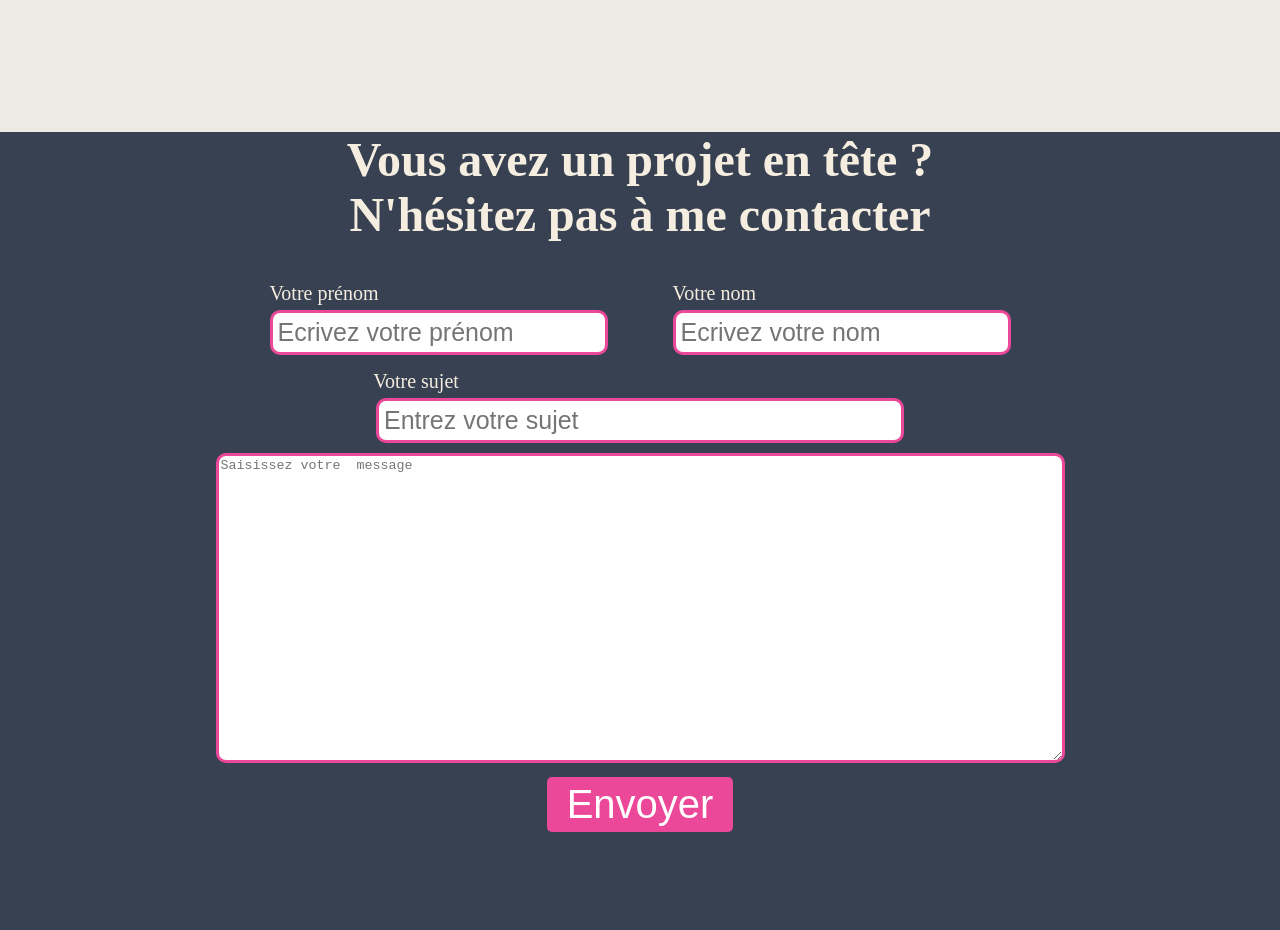
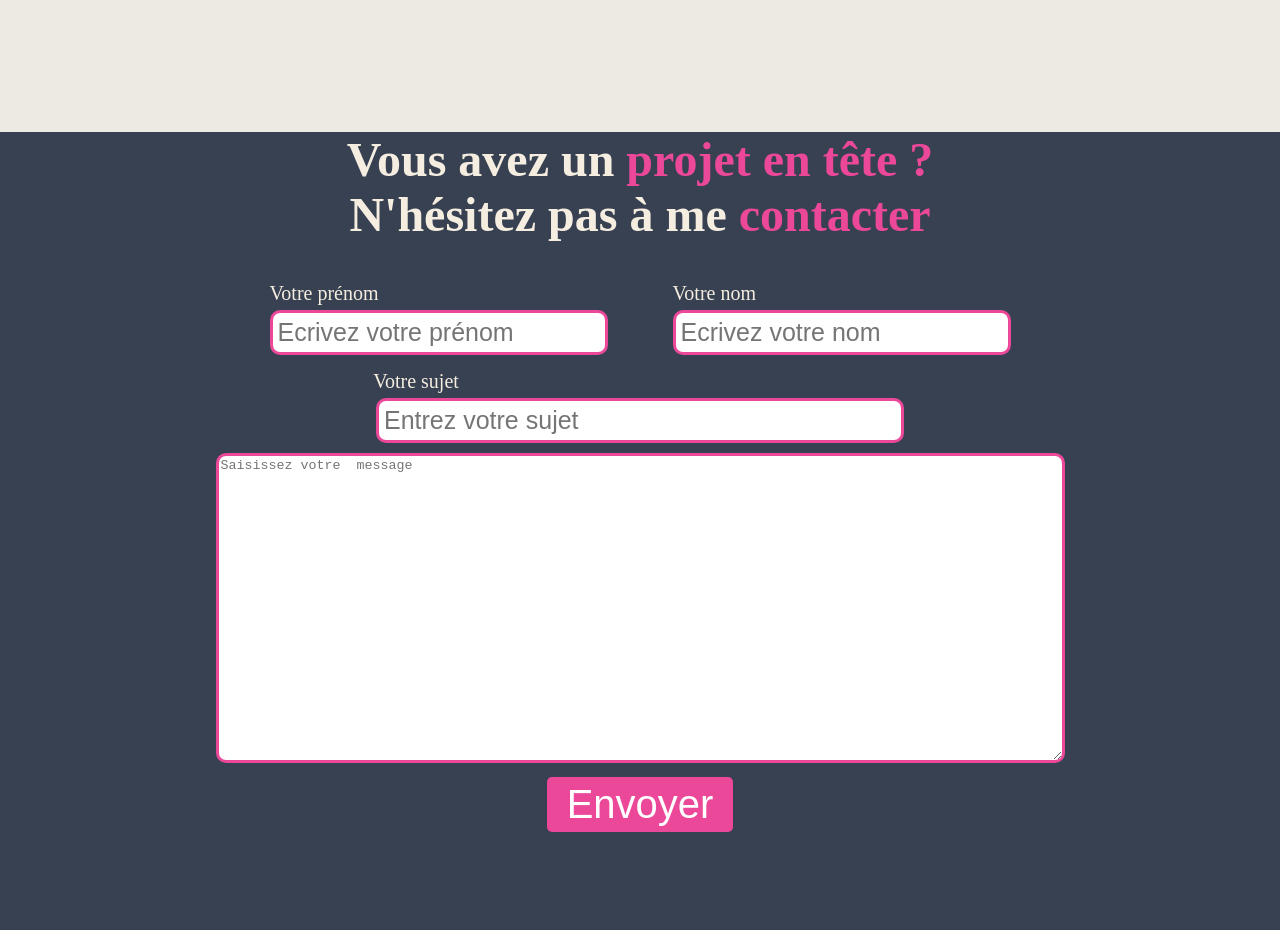
Before and after one commit to Yema0/Mon_portfolio, a plain HTML site: page index.html in a window 1280 px wide. Shown: the part 3100-4030 px from the top of the page. Drawn offline with Linux system fonts and the light colour scheme.

Commit message:
nouvelle modification

```diff
--- a/style.css
+++ b/style.css
@@ -495,7 +495,7 @@ form h2{
     text-align: center;
 }
 
-#contact h2 span{
+ .form-content h2 span{
     color: #EC4899;
 }
 .form-content{
```
